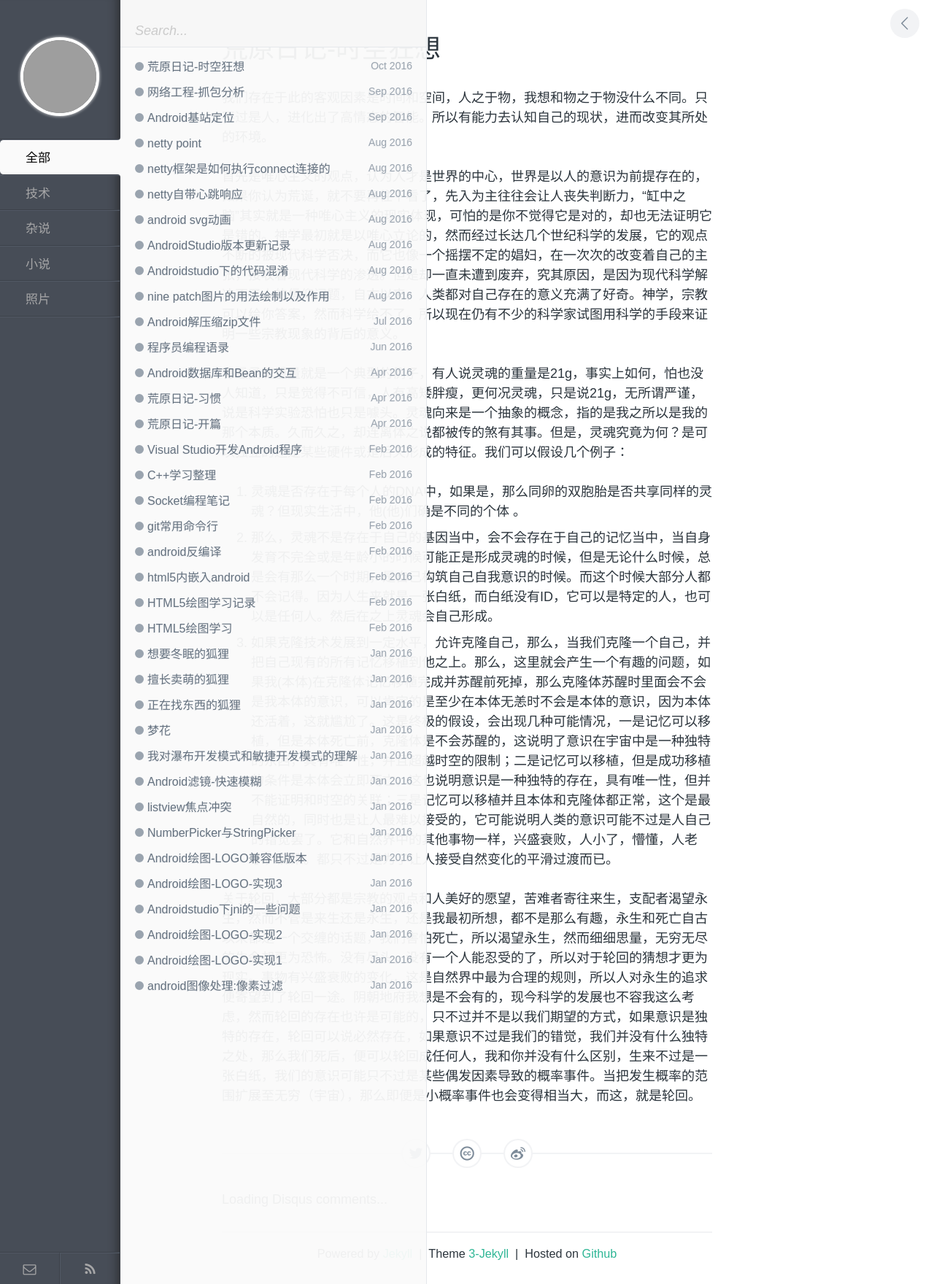
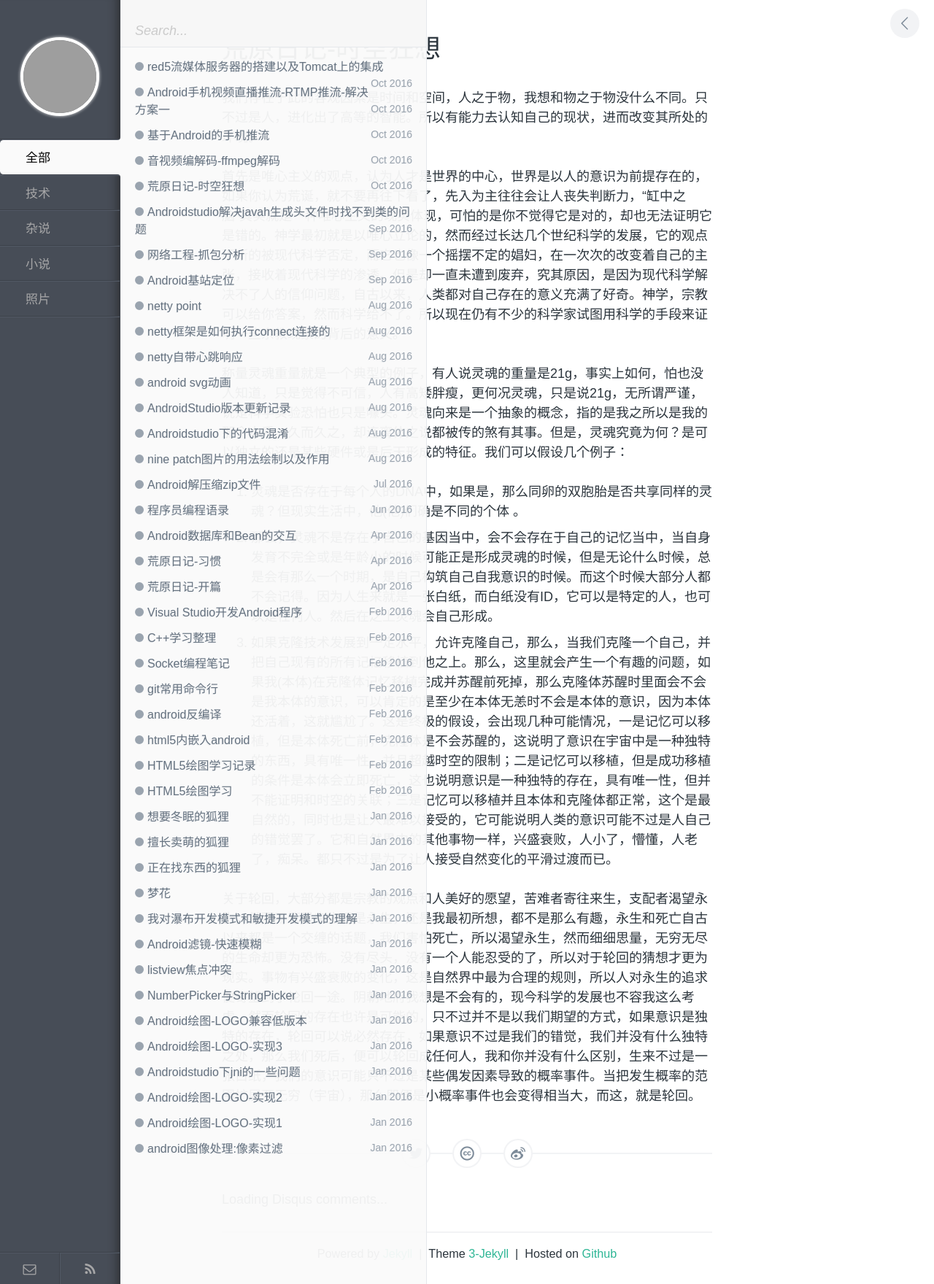
Before and after one commit to luofengliuchen/luofengliuchen.github.io-master, a Jekyll site: the page built from _posts/shuo/2016-10-2-wildernessdiary-time.md, in a window 1280 px wide. Shown: the whole page at 73% size. Built offline with Jekyll 4.4.1, drawn with Linux system fonts in a browser that asks for light colours; comment, search, counter and statistics services are not loaded; some of the changed lines change nothing that is shown; grey boxes are pictures that could not be loaded.

Commit message:
10月更新2

```diff
--- a/_posts/shuo/2016-10-2-wildernessdiary-time.md
+++ b/_posts/shuo/2016-10-2-wildernessdiary-time.md
@@ -6,9 +6,9 @@ keywords: 日记
 ---
 
 
-我们存在于此的客观因素是时间和空间，人之于物，我想和物之于物没什么不同。只不过是人，进化出了高情态的智能。所以有能力去认知自己的现状，进而改变其所处的环境。
+我们存在于此的客观因素是时间和空间，人之于物，我想和物之于物没什么不同。只不过是人，进化出了高等的智能。所以有能力去认知自己的现状，进而改变其所处的环境。
 
-首先是唯心主义的观点，认为人才是世界的中心，世界是以人的意识为前提存在的，如果你认为荒诞，就不要再往下看了，先入为主往往会让人丧失判断力，“缸中之脑”其实就是一种唯心主义的现实体现，可怕的是你不觉得它是对的，却也无法证明它是错的。神学最初就是以唯心立论的，然而经过长达几个世纪科学的发展，它的观点不断的被现代科学否决，而它也像一个摇摆不定的娼妇，在一次次的改变着自己的主张，接收着现代科学的渗透。但是却一直未遭到废弃，究其原因，是因为现代科学解决不了人的信仰问题，自古以来，人类都对自己存在的意义充满了好奇。神学，宗教可以给你答案，然而科学给不了。所以现在仍有不少的科学家试图用科学的手段来证明一些宗教现象的背后的意义。
+首先是唯心主义的观点，认为人才是世界的中心，世界是以人的意识为前提存在的，如果你认为荒诞，就不要再往下看了，先入为主往往会让人丧失判断力，“缸中之脑”其实就是一种唯心主义的现实体现，可怕的是你不觉得它是对的，却也无法证明它是错的。神学最初就是以唯心立论的，然而经过长达几个世纪科学的发展，它的观点不断的被现代科学否定，而它也像一个摇摆不定的娼妇，在一次次的改变着自己的主张，接收着现代科学的渗透。但是却一直未遭到废弃，究其原因，是因为现代科学解决不了人的信仰问题，自古以来，人类都对自己存在的意义充满了好奇。神学，宗教可以给你答案，然而科学给不了。所以现在仍有不少的科学家试图用科学的手段来证明一些宗教现象的背后的意义。
 
 称量灵魂重量就是一个典型的例子，有人说灵魂的重量是21g，事实上如何，怕也没人知道，只是觉得不可信，人有高矮胖瘦，更何况灵魂，只是说21g，无所谓严谨，说是科学实验恐怕也只是噱头。灵魂向来是一个抽象的概念，指的是我之所以是我的那个本质。久而久之，却连离体之说都被传的煞有其事。但是，灵魂究竟为何？是可以独立的还是某些硬件或是后天形成的特征。我们可以假设几个例子：
 
--- /dev/null
+++ b/_posts/tech/2016-10-12-ffmpeg-decode.md
@@ -0,0 +1,47 @@
+---
+layout: post
+title: 音视频编解码-ffmpeg解码
+category: 技术
+keywords: ffmpeg,解码
+---
+
+>文章链接:[http://www.liuschen.com](http://www.liuschen.com)
+
+
+每次编解码必须先进行初始化组件av-register-all()，如果需要网络还需要avformat-network-init()；
+
+
+avformat-alloc-context()返回一个指向**AVFormatContext**的指针，**AVFormatContext**是一个用于处理封装格式的结构体；
+
+**AVStream，AVCodecContext**视音频流对应的结构体，用于视音频编解码。
+
+AVFormatContext里面存储有一个流的list<AVStream>,而AVStream里面存储有一个AVCodecContext，不过在我用这个版本显示
+
+	/**
+     * @deprecated use the codecpar struct instead
+     */
+    attribute_deprecated
+    AVCodecContext *codec;
+
+编译的时候也警告说是过时了，要用codecpar替代，而codecpar是一个AVCodecParameters类型的指针
+
+
+所有改完，生成.so文件不再报错后，部署到手机上，运行又报错：
+
+	JNI DETECTED ERROR IN APPLICATION: invalid reference returned from java.lang.String luofeng.com.ffmpegdemo.FFmpegUtils.getFFmpegInfo1()
+	09-28 10:27:14.363 18198-18198/luofeng.com.ffmpegdemo A/art: art/runtime/check_jni.cc:65]     from java.lang.String luofeng.com.ffmpegdemo.FFmpegUtils.getFFmpegInfo1()
+
+这个是由于我开的cmd命令行目录占据着build文件夹，导致makeclean也无法重新build程序，也就是说新的改动没有生效。
+
+
+然后运行后又报错，是日志报的错avformat_open_input返回值不对，找答案找不到，最后发现忘了添加读写内存卡的权限。添加之后正常解码出了视频文件为YUV视频帧序列。
+
+
+在一些步骤返回错误码，若要知道错误码的错误类型可以用
+
+		char buf2[500] = {0};
+         av_strerror(ret, buf2, 1024);
+
+将错误内容查询出来，再在log中输出即可。
+
+### 参考：[Android 视频解码器](http://blog.csdn.net/leixiaohua1020/article/details/47010637)
--- /dev/null
+++ b/_posts/tech/2016-10-17-ffmpeg.md
@@ -0,0 +1,174 @@
+---
+layout: post
+title: 基于Android的手机推流
+category: 技术
+keywords: ffmpeg,推流
+---
+
+>文章链接:[http://www.liuschen.com](http://www.liuschen.com)
+
+
+>这个推流器卡了很久，基于大神的代码，但是编译的时候总是出错，ffmpeg用的版本是3.1.4,有些函数提示不用了。有些很顺利就找到了替代的函数，有些则郁闷了很久，也正因为此，才逼自己去理解其中的含义。
+
+## 1.将java中获取到的字符串转换成c语言中的字符数组
+
+strcpy(input_str,(*env)->GetStringUTFChars(env,input-jstr, NULL));
+
+strcpy(output_str,(*env)->GetStringUTFChars(env,output-jstr, NULL));
+
+## 2.初始化组件
+
+av-register-all();
+
+## 3.如果有网络，初始化
+
+avformat-network-init();
+
+## 4.打开输入函数ifmt-ctx为AVFormatContext对象，里面存储流以及参数信息
+
+avformat-open-input(&ifmt-ctx, input-str, 0, 0)
+
+## 5.将流的信息写入ifmt-ctx
+
+avformat-find-stream-info(ifmt-ctx, 0)
+
+## 6.获取输出流的AVFormatContext对象，计算出输出方式
+
+avformat-alloc-output-context2(&ofmt-ctx, NULL, "flv",output-str);
+
+
+
+## 7.然后是流交换
+
+需要将输入流对应的AVFormatContext中的信息写入到输出流中，AVFormatContext中有一个流数组，存储的流如音频流，视频流等等。
+
+	for (i = 0; i < ifmt_ctx->nb_streams; i++) {
+        AVStream *in_stream = ifmt_ctx->streams[i];
+        //通过id获取到对应解码器
+        pCodec = avcodec_find_decoder(ofmt->video_codec);
+		//avformat_new_stream会新建流并把新的流存储在对应streams数组中
+        AVStream *out_stream = avformat_new_stream(ofmt_ctx, pCodec);
+        if (!out_stream) {
+            LOGE( "Failed allocating  output stream\n");
+            ret = AVERROR_UNKNOWN;
+            goto end;
+         }
+		//avcodec_copy_context，
+         avcodec_parameters_copy(out_stream->codecpar,in_stream->codecpar);
+
+         out_stream->codecpar->codec_tag = 0;
+      }
+
+
+avcodec_parameters_copy，这个是最坑爹的函数，原来大神的代码是avcodec_copy_context，我在avcodec.h中找到函数说的是
+
+	If you need to transfer the stream parameters from one codec context
+ 	to another, use an intermediate AVCodecParameters instance and the
+ 	avcodec_parameters_from_context() / avcodec_parameters_to_context()
+ 	functions.*/
+	attribute_deprecated
+	int avcodec_copy_context(AVCodecContext *dest, const AVCodecContext *src);
+
+结果完全被误导了，结果就是avformat_write_header一直返回-22，参数异常
+
+## 8.打开流
+
+avio-open2(&ofmt-ctx->pb, output-str, AVIO-FLAG-WRITE,NULL,NULL);
+
+## 9.写入头文件
+
+avformat-write-header(ofmt-ctx, NULL);
+
+
+
+## 10.往外写数据
+
+	while (1) {
+          AVStream *in_stream, *out_stream;
+          //Get an AVPacket
+          ret = av_read_frame(ifmt_ctx, &pkt);
+          if (ret < 0){
+          LOGE( "av_read_frame_break%d---%s\n",ret,av_err2str(ret));
+          break;
+          }
+
+          //FIX：No PTS (Example: Raw H.264)
+          //Simple Write PTS，如果没有pts值得话需要设置，pts是显示时间戳，dts是解码是解码时间戳
+          if(pkt.pts==AV_NOPTS_VALUE){
+              //Write PTS
+              LOGE( "AV_NOPTS_VALUE\n");
+              AVRational time_base1=ifmt_ctx->streams[videoindex]->time_base;
+              //Duration between 2 frames (us)
+              int64_t calc_duration=(double)AV_TIME_BASE/av_q2d(ifmt_ctx->streams[videoindex]->r_frame_rate);
+              //Parameters
+              pkt.pts=(double)(frame_index*calc_duration)/(double)(av_q2d(time_base1)*AV_TIME_BASE);
+              pkt.dts=pkt.pts;
+              pkt.duration=(double)calc_duration/(double)(av_q2d(time_base1)*AV_TIME_BASE);
+          }
+          //Important:Delay，为了防止输出过快，加入的延时，是以视频帧为单位的
+          if(pkt.stream_index==videoindex){
+              AVRational time_base=ifmt_ctx->streams[videoindex]->time_base;
+              LOGE( "time_base==%d\n",pkt.stream_index);
+              AVRational time_base_q={1,AV_TIME_BASE};
+              int64_t pts_time = av_rescale_q(pkt.dts, time_base, time_base_q);
+              int64_t now_time = av_gettime() - start_time;
+              LOGE( "new_time%lld-----pts_time%lld\n",now_time,pts_time);
+              if (pts_time > now_time)
+                  av_usleep(pts_time - now_time);
+          }
+
+          in_stream  = ifmt_ctx->streams[pkt.stream_index];
+          out_stream = ofmt_ctx->streams[pkt.stream_index];
+
+          LOGE( "pkt.stream_index==%d\n",pkt.stream_index);
+
+          /* copy packet */
+          //Convert PTS/DTS
+          LOGE("--------pkt.pts:%lld----pkt.dts:%lld----pkt.duration:%lld\n",pkt.pts,pkt.dts,pkt.duration);
+          pkt.pts = av_rescale_q_rnd(pkt.pts, in_stream->time_base, out_stream->time_base, AV_ROUND_NEAR_INF|AV_ROUND_PASS_MINMAX);
+          pkt.dts = av_rescale_q_rnd(pkt.dts, in_stream->time_base, out_stream->time_base, AV_ROUND_NEAR_INF|AV_ROUND_PASS_MINMAX);
+          pkt.duration = av_rescale_q(pkt.duration, in_stream->time_base, out_stream->time_base);
+          pkt.pos = -1;
+
+          LOGE("pkt.pts:%lld----pkt.dts:%lld----pkt.duration:%lld\n",pkt.pts,pkt.dts,pkt.duration);
+          //Print to Screen
+          if(pkt.stream_index==videoindex){
+              LOGE("Send %8d video frames to output URL\n",pkt.stream_index);
+              frame_index++;
+            }
+
+		//写入数据，关键函数
+          ret = av_write_frame(ofmt_ctx, &pkt);
+          //ret = av_interleaved_write_frame(ofmt_ctx, &pkt);
+
+          if (ret < 0) {
+          LOGE( "Error muxing packet%d---%s\n",ret,av_err2str(ret));
+              break;
+          }
+          av_packet_unref(&pkt);
+
+      }
+      //Write file trailer
+
+
+
+## 11.写入文件尾，推流结束
+
+av-write-trailer(ofmt-ctx);
+
+
+## 12.最后关闭流，释放资源
+
+	avformat_close_input(&ifmt_ctx);
+      /* close output */
+      if (ofmt_ctx && !(ofmt->flags & AVFMT_NOFILE))
+          avio_close(ofmt_ctx->pb);
+      avformat_free_context(ofmt_ctx);
+      if (ret < 0 && ret != AVERROR_EOF) {
+          LOGE( "Error occurred.\n");
+          return -1;
+      }
+
+### PS:遇到的问题主要有两个，一个是avformat-write-header(ofmt-ctx, NULL)返回-22，一个是av_write_frame(ofmt_ctx, &pkt)返回-22，前者是由于copy参数的函数没有找对，后者则是由于AVFormatContext中的关系没有理清，导致音频缺失，写入数据时也没有筛选,导致后面音频帧的pts,和dts数据错误，写入数据时报参数异常。
+
+### 参考：[最简单的基于FFmpeg的推流器](http://blog.csdn.net/leixiaohua1020/article/details/39803457)
--- /dev/null
+++ b/_posts/tech/2016-10-25-ffmpeg-jna.md
@@ -0,0 +1,132 @@
+---
+layout: post
+title: Android手机视频直播推流-RTMP推流-解决方案一
+category: 技术
+keywords: ffmpeg,推流
+---
+
+
+>文章链接:[http://www.liuschen.com](http://www.liuschen.com)
+
+
+>基于对原生视频编解码，也就是FFMPEG的学习，对音视频编解码有了初步的认识。最近在GITHUB上发现了一个开源的[直播推流项目](https://github.com/beautifulSoup/RtmpRecoder/tree/master),用的同样是FFMPEG库，可是和我经常调用的方法不太一样，所以记录下。
+
+
+# 1.JNI和JNA
+
+JNI是**Java Native Interface**的缩写，而JNA则是**jna:Java Native Access**的缩写
+
+技术总是共通的，jni是Java和c/c++交互的技术，而jna则是在jni基础上，通过在一个java接口中描述目标native library的函数与结构，JNA将自动实现Java接口到native function的映射。从而消除了Java调用本地代码的隔阂，效率当然不如前者，并且只能单向调用，但是却不用编写本地代码，便利了开发。
+
+
+# 2.RtmpRecoder分析
+
+首先看其添加的依赖：
+
+	dependencies {
+    	compile fileTree(dir: 'libs', include: ['*.jar'])
+    	testCompile 'junit:junit:4.12'
+    	compile 'com.android.support:appcompat-v7:23.1.1'
+   	 	compile 'com.android.support:design:23.1.1'
+    	compile 'com.jakewharton:butterknife:7.0.1'
+    	compile group: 'org.bytedeco', name: 'javacv', version: '1.1'
+    	compile group: 'org.bytedeco.javacpp-presets', name: 'opencv', version: '3.0.0-1.1', classifier: 'android-arm'
+    	compile group: 'org.bytedeco.javacpp-presets', name: 'opencv', version: '3.0.0-1.1', classifier: 'android-x86'
+    	compile group: 'org.bytedeco.javacpp-presets', name: 'ffmpeg', version: '2.8.1-1.1', classifier: 'android-arm'
+    	compile group: 'org.bytedeco.javacpp-presets', name: 'ffmpeg', version: '2.8.1-1.1', classifier: 'android-x86'
+}
+
+
+尤其是最后面的几项，项目里面用到了FFMPEG，但是却没有任何外部c或.so库的引用，那么就是说这些库包含在了这些Android官方提供的这些引用里面。
+
+通过之上的引用，在代码中用到的内容主要如下:
+
+		//创建对象，传入直播推流地址以及帧的宽高信息
+		FFmpegFrameRecorder recorder = new FFmpegFrameRecorder(ffmpeg_link, imageWidth, imageHeight, 1);
+		//
+        recorder.setVideoCodec(28);
+		//设置编码格式，rmtp传输的是flv
+        recorder.setFormat("flv");
+        recorder.setSampleRate(sampleAudioRateInHz);
+        // Set in the surface changed method,设置帧率
+        recorder.setFrameRate(frameRate);
+
+		recorder.start();
+
+		recorder.stop();
+        recorder.release();
+
+		//设置时间戳
+		long t = 1000 * (System.currentTimeMillis() - startTime);
+        if (t > recorder.getTimestamp()) {
+             recorder.setTimestamp(t);
+         }
+
+		Frame yuvImage = new Frame(imageWidth, imageHeight, Frame.DEPTH_UBYTE, 2);
+		//将从onPreviewFrame回调中获取的帧数据data传入
+		((ByteBuffer) yuvImage.image[0].position(0)).put(data);
+		recorder.record(yuvImage);
+
+
+其中同时也有录音的功能
+
+	class AudioRecordRunnable implements Runnable {
+
+        @Override
+        public void run() {
+            android.os.Process.setThreadPriority(android.os.Process.THREAD_PRIORITY_URGENT_AUDIO);
+
+            // Audio
+            int bufferSize;
+            ShortBuffer audioData;
+            int bufferReadResult;
+
+            bufferSize = AudioRecord.getMinBufferSize(sampleAudioRateInHz,
+                    AudioFormat.CHANNEL_IN_MONO, AudioFormat.ENCODING_PCM_16BIT);
+            audioRecord = new AudioRecord(MediaRecorder.AudioSource.MIC, sampleAudioRateInHz,
+                    AudioFormat.CHANNEL_IN_MONO, AudioFormat.ENCODING_PCM_16BIT, bufferSize);
+
+
+            audioData = ShortBuffer.allocate(bufferSize);
+
+            Log.d(LOG_TAG, "audioRecord.startRecording()");
+            audioRecord.startRecording();
+
+            /* ffmpeg_audio encoding loop */
+            while (runAudioThread) {
+                if (RECORD_LENGTH > 0) {
+                    audioData = samples[samplesIndex++ % samples.length];
+                    audioData.position(0).limit(0);
+                }
+                //Log.v(LOG_TAG,"recording? " + recording);
+                bufferReadResult = audioRecord.read(audioData.array(), 0, audioData.capacity());
+                audioData.limit(bufferReadResult);
+                if (bufferReadResult > 0) {
+                    Log.v(LOG_TAG, "bufferReadResult: " + bufferReadResult);
+                    // If "recording" isn't true when start this thread, it never get's set according to this if statement...!!!
+                    // Why?  Good question...
+                    if (recording) {
+                        try {
+                            recorder.recordSamples(audioData);
+                            //Log.v(LOG_TAG,"recording " + 1024*i + " to " + 1024*i+1024);
+                        } catch (FFmpegFrameRecorder.Exception e) {
+                            Log.v(LOG_TAG, e.getMessage());
+                            e.printStackTrace();
+                        }
+                    }
+                }
+            }
+            Log.v(LOG_TAG, "AudioThread Finished, release audioRecord");
+
+            /* encoding finish, release recorder */
+            if (audioRecord != null) {
+                audioRecord.stop();
+                audioRecord.release();
+                audioRecord = null;
+                Log.v(LOG_TAG, "audioRecord released");
+            }
+        }
+    }
+
+
+查看FFmpegFrameRecorder.java中的代码可以找到一些明显是ffmpeg中的函数，如av_register_all()，点击进入到了avformat.java，而avformat.java是avformat.h的映射，可见这里用的是JNA技术。
--- /dev/null
+++ b/_posts/tech/2016-10-27-red5.md
@@ -0,0 +1,62 @@
+---
+layout: post
+title: red5流媒体服务器的搭建以及Tomcat上的集成
+category: 技术
+keywords: red5,tomcat，直播
+---
+
+>文章链接:[http://www.liuschen.com](http://www.liuschen.com)
+
+# 1.流媒体服务器的搭建
+
+首先需要安装Java环境，此步略过，然后下载[red5](https://github.com/Red5/red5-server/releases/tag/v1.0.7-RELEASE)文件，解压得到一个类似tomcat的服务器，点击red5.bat（window下下载的zip文件中的）启动，在浏览器中访问http://localhost:5080/如果能访问到red5就证明服务已经启动了。
+
+首先第一个问题，点击此时网页中的install，跳转的应用列表为空，这里只是说明由于某些原因网站上的资源被墙了，或不提供了，这个显示的并不是本地资源。如果想要示例程序自己在网上找就好了。
+
+**修改IP地址和端口：red5目录下conf文件夹中的red5.properties，主要改的是HTTP和RTMP的地址，如果想要在主机外访问，将0.0.0.0改为自己局域网中或是对外网提供的IP地址**
+
+如果自己webapps文件夹内没有应用，也就是没有示例程序，也可以从网上下载别人打包好的red5-1.0.0-webapps-demos.zip解压到里面，先把应用跑起来走通功能才不至于被打击主动性。里面的Demo主要用了oflaDemo和Publisher（直接在webapps是没有这个名字的程序的，需要访问主界面，点击demo连接到的界面才能看到），oflaDemo是一个点播程序，而Publisher是一个兼具发布与直播的flash程序
+
+**这时候如果之前已经改过IP那么在demo里面连接的时候一定要把localhost改为自己设置的IP地址**
+
+然后此时就可以直播了，可以现在Publisher程序中测试一下，然后改为用手机客户端推流，之前的地址是固定的，如**rtmp://ip地址/oflaDemo**，后面在加上就是推流的地址，只要不是太离谱，可以随便取，如2334,322df什么的，由客户端指定，完整就是**rtmp://ip地址/oflaDemo/自己取得流名称**，然后再在另一端用一个有流媒体播放的播放器，输入同一个地址就可以播放了。
+
+
+# 2.将red5集成在tomcat上启动
+
+red5据说原本就是在tomcat上跑的，后来分开，而下载的red5的目录结构像极了tomcat，里面也有webapps跑着小程序，一度让我非常困惑。想把red5集成到tomcat中但是网上说的要么年代久远，要么大部分繁琐非常，试了几种方式，大概出了个思路，即使用网上给出的war包**red5-war-1.0-RC1.zip**，中间我下载了n个red5版本的程序，也渐渐没了耐心。最后发现red5-war-1.0-RC1.zip里面包含了移植需要的所有东西。
+
+## 一.验证
+
+将red5-war-1.0-RC1.zip包解压后，把ROOT.war解压到tomcat目录下webapps对应的ROOT包中，启动tomcat，如果正常启动并且能够访问到red5界面，说明这个包能用。
+
+## 二.新建项目
+
+在myeclipse中新建一个web工程。
+
+## 三.配置文件的移植
+
+将red5-war-1.0-RC1\ROOT\WEB-INF\classes下的配置文件拷贝到工程对应的src目录下，工程中的web.xml用red5-war-1.0-RC1\ROOT\WEB-INF中对应的替代。
+
+## 四.lib文件的移植
+
+red5-war-1.0-RC1\ROOT\WEB-INF\lib下的文件全部拷贝到项目对应的文件夹中，打开cmd,切换到red5-war-1.0-RC1\ROOT\WEB-INF\classes中，执行命令
+
+	jar -cvf red5final.jar org
+
+生成了red5final.jar的库文件，同样拷贝到项目对应的lib文件夹中
+
+此时运行程序应该不会有错，我用了好几个版本的red5中的源程序来替代red5final.jar，但是总是会出各种问题。只有用同一个包中的才行。如果之前在tomcat上验证通过，这里也就不应该有什么问题。
+
+
+# 3.通过推流和播放验证移植成功
+
+首先，修改绑定的IP地址，若是找不到red5.properties或是类似的文件，就直接在red5-core.xml中修改，默认的rtmp端口一般是1935,搜一下就找到了。
+
+然后修改root-web.xml里面的
+
+	<property name="contextPath" value="/oflaDemo" />
+
+oflaDemo可以用其他字符，也是取一个名字，rtmp访问时会用到（紧跟在ip后面）：
+
+	rtmp://ip地址/oflaDemo/自己取得流名称
--- /dev/null
+++ b/_posts/tech/2016-9-25-javah.md
@@ -0,0 +1,37 @@
+---
+layout: post
+title: Androidstudio解决javah生成头文件时找不到类的问题
+category: 技术
+keywords: javah
+---
+
+>文章链接:[http://www.liuschen.com](http://www.liuschen.com)
+
+首先将命令行的工作目录切换到D:\***\***\app\build\intermediates\classes\debug下，而不要切换到具体类的目录中，然后执行的命令是Javah (-classpath如果当前目录在别的目录可以跟这个，后面写上面所说路径) -jni 类名.文件名（只是文件名，不要加class扩展名）然后就会生成想要的头文件了。
+
+
+在目录中执行ndk-build的前提是该目录名必须是jni,否则会有如下异常：
+
+	Android NDK: Could not find application project directory !
+	Android NDK: Please define the NDK_PROJECT_PATH variable to point to it.
+	F:\programer\android-ndk-r10e\build/core/build-local.mk:143: *** Android NDK: Aborting    .  Stop.
+
+Application.mk是配置编译的一些全局属性，最好还是写一下，如：
+
+	APP_PLATFORM = android-21
+	APP_ABI := armeabi-v7a armeabi
+	APP_STL := stlport_static
+	APP_OPTIM := debug
+
+	(1)APP_PLATFORM  使用的ndk库函数版本号。一般和SDK的版本相对应，各个版本在NDK目录下的platforms文件夹中
+
+    (2)APP_ABI  编译成什么类型的cpu的so, 拥有三个属性armeabi  armeabi-v7a  x86可以全选 也可以只用一个，如果全选也可以使用all.
+
+    (3)APP_STL       如何连接c++标准库 。
+          stlport_static    静态链接
+          stlport_shared    动态链接
+          system    系统默认
+
+    (4)APP_OPTIM   编译版本，如果是DEBUG版本就会带上调试信息。可以使用gdb-server进行动态断点低调试。
+          debug   调试版本    so中带调试信息
+          release  发布版本   so不带调试信息
```
